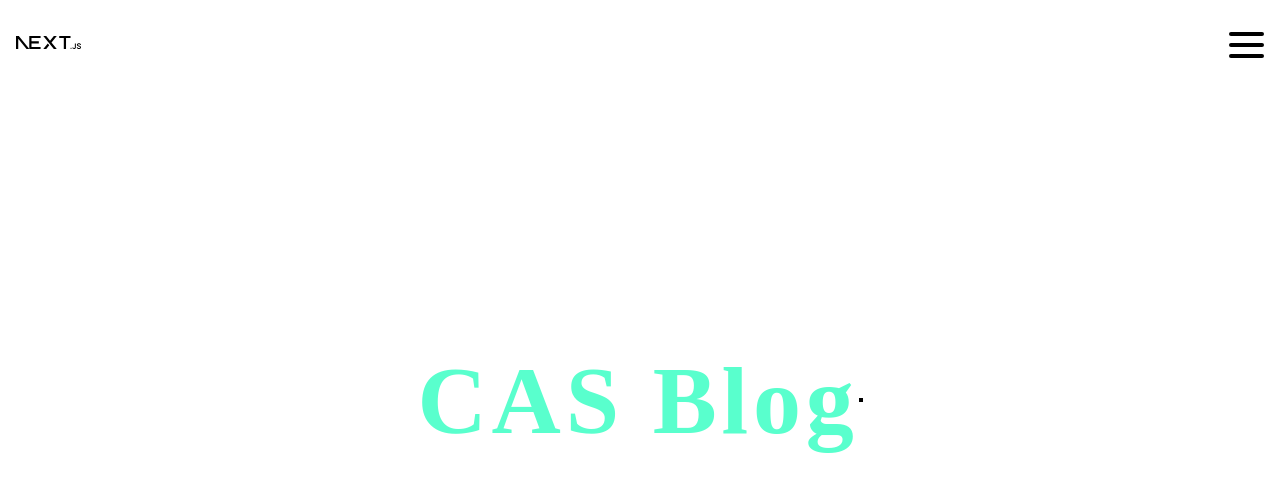
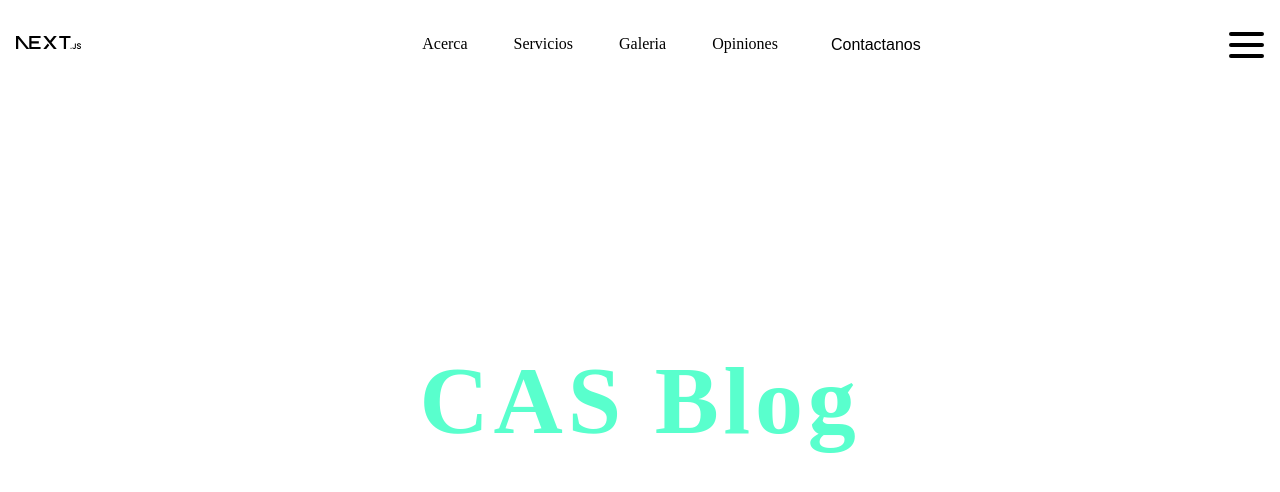
Before and after one commit to csandoval18/blog-app, a Next.js app in the folder client/: page / in a window 1280 px wide. Shown: the top 492 px of the page. Built offline with nearby package versions, Linux system fonts and the light colour scheme.

Commit message:
progressed with homepage styling

```diff
--- a/client/components/Navbar.tsx
+++ b/client/components/Navbar.tsx
@@ -3,6 +3,7 @@ import Image from "next/image"
 import useGetScrollYDirection from "../utils/useGetScrollYDirection"
 import {
 	Nav,
+	NavMenu,
 	Sidebar,
 } from "../styles/components/Navbar.styled"
 import { NavButton } from "../styles/Global.styled"
@@ -12,25 +13,15 @@ interface NavbarProps {}
 const Navbar: React.FC<NavbarProps> = () => {
 	const [openSideBar, setOpenSideBar] =
 		useState<boolean>(false)
-	const [navClass, setNavClass] =
-		useState<string>("top")
+	const [navClass, setNavClass] = useState<string>("top")
 	const scrollYDir = useGetScrollYDirection()
 
 	useEffect(() => {
-		if (
-			scrollYDir === "up" &&
-			openSideBar !== true
-		)
+		if (scrollYDir === "up" && openSideBar !== true)
 			setNavClass("display-nav")
-		else if (
-			scrollYDir === "down" &&
-			openSideBar !== true
-		)
+		else if (scrollYDir === "down" && openSideBar !== true)
 			setNavClass("")
-		else if (
-			scrollYDir === "top" &&
-			openSideBar !== true
-		) {
+		else if (scrollYDir === "top" && openSideBar !== true) {
 			setNavClass("top")
 		} else {
 			setNavClass("top")
@@ -48,7 +39,11 @@ const Navbar: React.FC<NavbarProps> = () => {
 					priority
 				/>
 			</div>
-			<div className='nav-menu'>
+			<NavMenu
+				className={
+					openSideBar ? "nav-menu show-sidebar" : "nav-menu"
+				}
+			>
 				<ul>
 					<li>
 						<a href='#'>Acerca</a>
@@ -66,12 +61,10 @@ const Navbar: React.FC<NavbarProps> = () => {
 						<NavButton>Contactanos</NavButton>
 					</li>
 				</ul>
-			</div>
+			</NavMenu>
 			<div
 				className={
-					openSideBar
-						? "menu-btn open"
-						: "menu-btn"
+					openSideBar ? "menu-btn open" : "menu-btn"
 				}
 				onClick={() => {
 					setOpenSideBar(!openSideBar)
@@ -79,13 +72,11 @@ const Navbar: React.FC<NavbarProps> = () => {
 			>
 				<div className='hamburger'></div>
 			</div>
-			<Sidebar
+			{/* <Sidebar
 				className={
-					openSideBar
-						? "Sidebar show-sidebar"
-						: "Sidebar"
+					openSideBar ? "Sidebar show-sidebar" : "Sidebar"
 				}
-			/>
+			/> */}
 		</Nav>
 	)
 }
--- a/client/styles/components/Home.styled.tsx
+++ b/client/styles/components/Home.styled.tsx
@@ -7,9 +7,4 @@ export const Hero = styled.section`
 	display: flex;
 	justify-content: center;
 	min-height: 100vh;
-	&::after {
-		border: 2px solid ${(p) => p.theme.colors.text};
-		content: "";
-		display: block;
-	}
 `
--- a/client/styles/components/Navbar.styled.tsx
+++ b/client/styles/components/Navbar.styled.tsx
@@ -33,8 +33,7 @@ export const Nav = styled.nav`
 		text-align: center;
 		text-decoration: none;
 		&::after {
-			background-color: ${(p) =>
-				p.theme.colors.text};
+			background-color: ${(p) => p.theme.colors.text};
 			content: "";
 			display: block;
 			transition: width 0.25s ease-out;
@@ -45,8 +44,7 @@ export const Nav = styled.nav`
 			&::after {
 				content: "";
 				display: block;
-				background-color: ${(p) =>
-					p.theme.colors.text};
+				background-color: ${(p) => p.theme.colors.text};
 				height: 2px;
 				width: 100%;
 			}
@@ -77,8 +75,7 @@ export const Nav = styled.nav`
 		width: 35px;
 	}
 	.hamburger {
-		background-color: ${(p) =>
-			p.theme.colors.text};
+		background-color: ${(p) => p.theme.colors.text};
 		border-radius: 5px;
 		height: 4px;
 		width: 35px;
@@ -87,8 +84,7 @@ export const Nav = styled.nav`
 	}
 	.hamburger::before,
 	.hamburger::after {
-		background-color: ${(p) =>
-			p.theme.colors.text};
+		background-color: ${(p) => p.theme.colors.text};
 		border-radius: 6px;
 		content: "";
 		position: absolute;
@@ -111,16 +107,14 @@ export const Nav = styled.nav`
 		z-index: 2;
 	}
 	.menu-btn.open .hamburger::before {
-		transform: rotate(45deg)
-			translate(-35px, 35px);
+		transform: rotate(45deg) translate(-35px, 35px);
 	}
 	.menu-btn.open .hamburger::after {
-		transform: rotate(-45deg)
-			translate(-35px, -35px);
+		transform: rotate(-45deg) translate(-35px, -35px);
 	}
-	.nav-menu {
+	/* .nav-menu {
 		display: none;
-	}
+	} */
 	@media (min-width: 1728px) {
 		& {
 			padding: 10px 5rem;
@@ -140,16 +134,16 @@ export const Nav = styled.nav`
 		}
 	}
 `
-export const Sidebar = styled.div`
+export const NavMenu = styled.div`
 	&.show-sidebar {
 		left: 0;
 	}
-	background-color: rgba(0, 0, 0, 1);
+	/* background-color: rgba(0, 0, 0, 1);
 	position: fixed;
 	height: 100vh;
 	left: -100vw;
 	top: 0;
 	transition: left 0.5s ease-in-out;
 	width: 80vw;
-	z-index: 1;
+	z-index: 1; */
 `
```
